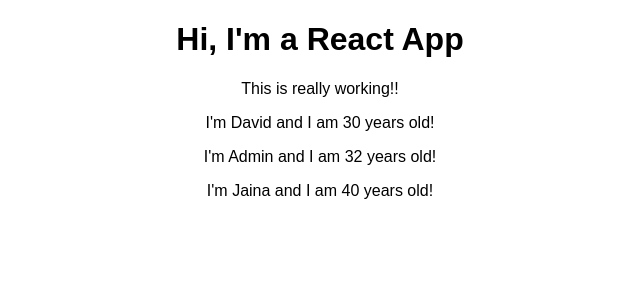
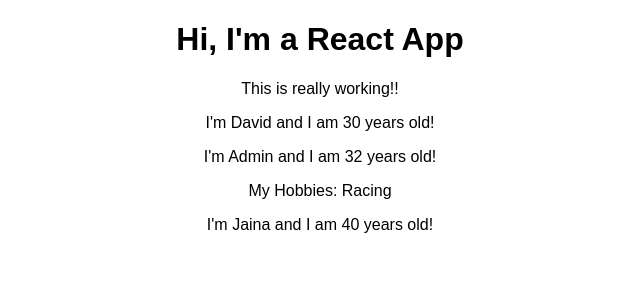
Before and after one commit to victorloo/playground-react, a React (Create React App) app: page / in a window 1280 px wide. Shown: the top 300 px of the page, without its empty margins (320-960 px from the left). Built offline with nearby package versions, Linux system fonts and the light colour scheme.

Commit message:
Understanding the Children Property

```diff
--- a/src/Person/Person.js
+++ b/src/Person/Person.js
@@ -1,7 +1,12 @@
 import React from 'react';
 
 const person = (props) => {
-    return <p>I'm {props.name} and I am {props.age} years old!</p>
-}
+    return (
+      <div>
+        <p>I'm {props.name} and I am {props.age} years old!</p>
+        <p>{props.children}</p>
+      </div>
+    )
+};
 
 export default person;
```
